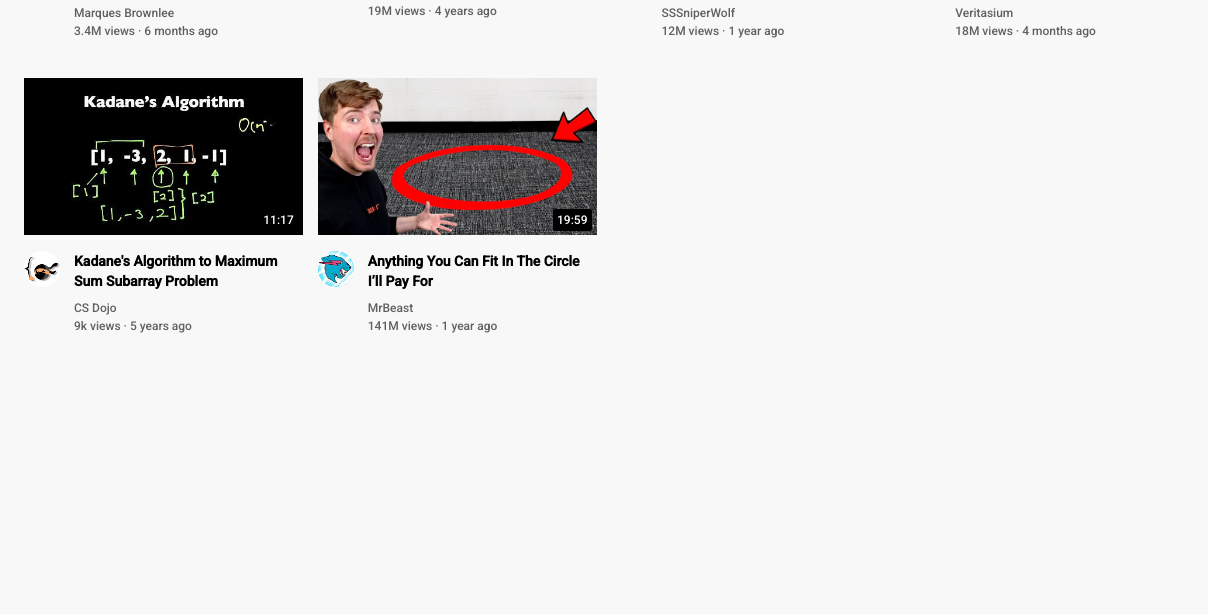
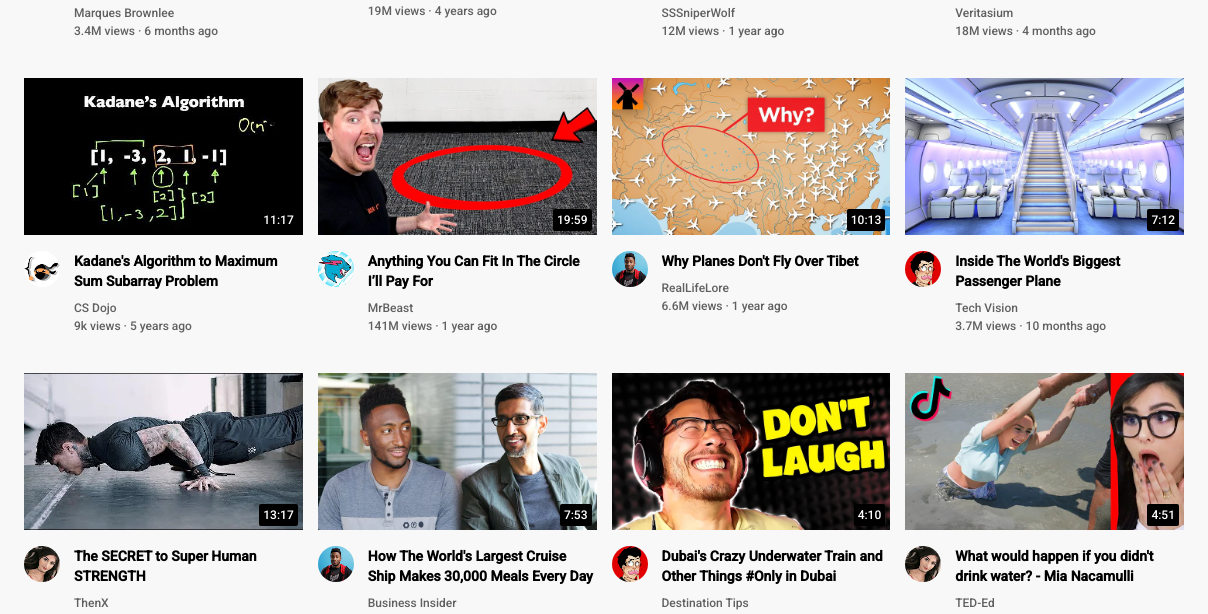
Before and after one commit to AlexandrosBest/Creating_youtube, a plain HTML site: page youtube.html in a window 1280 px wide. Shown: the part 296-910 px from the top of the page, 72-1280 px from the left. Before the commit the page ends 800 px from the top, so only its background shows below. Drawn offline with Linux system fonts and the light colour scheme.

Commit message:
adding other thumbnails

```diff
--- a/youtube.html
+++ b/youtube.html
@@ -213,6 +213,148 @@
           </div>
         </div>
       </div>
+
+      <div class="video-preview">
+        <div class="thumbnail-row">
+          <img class="thumbnail" src="thumbnails/thumbnail-7.webp">
+          <div class="video-time">10:13</div>
+        </div>
+        <div class="video-info-grid">
+          <div class="channel-picture">
+            <img class="profile-picture" src="channel-pictures/channel-1.jpeg">
+          </div>
+          <div class="video-info">
+            <p class="video-title">
+              Why Planes Don't Fly Over Tibet
+            </p>
+            <p class="video-author">
+              RealLifeLore
+            </p>
+            <p class="video-stats">
+              6.6M views &#183; 1 year ago
+            </p>
+          </div>
+        </div>
+      </div>
+
+      <div class="video-preview">
+        <div class="thumbnail-row">
+          <img class="thumbnail" src="thumbnails/thumbnail-8.webp">
+          <div class="video-time">7:12</div>
+        </div>
+        <div class="video-info-grid">
+          <div class="channel-picture">
+            <img class="profile-picture" src="channel-pictures/channel-2.jpeg">
+          </div>
+          <div class="video-info">
+            <p class="video-title">
+              Inside The World's Biggest Passenger Plane
+            </p>
+            <p class="video-author">
+              Tech Vision
+            </p>
+            <p class="video-stats">
+              3.7M views &#183; 10 months ago
+            </p>
+          </div>
+        </div>
+      </div>
+
+      <div class="video-preview">
+        <div class="thumbnail-row">
+          <img class="thumbnail" src="thumbnails/thumbnail-9.webp">
+          <div class="video-time">13:17</div>
+        </div>
+        <div class="video-info-grid">
+          <div class="channel-picture">
+            <img class="profile-picture" src="channel-pictures/channel-3.jpeg">
+          </div>
+          <div class="video-info">
+            <p class="video-title">
+              The SECRET to Super Human STRENGTH
+            </p>
+            <p class="video-author">
+              ThenX
+            </p>
+            <p class="video-stats">
+              20M views &#183; 3 years ago
+            </p>
+          </div>
+        </div>
+      </div>
+
+      <div class="video-preview">
+        <div class="thumbnail-row">
+          <img class="thumbnail" src="thumbnails/thumbnail-1.webp">
+          <div class="video-time">7:53</div>
+        </div>
+        <div class="video-info-grid">
+          <div class="channel-picture">
+            <img class="profile-picture" src="channel-pictures/channel-1.jpeg">
+          </div>
+          <div class="video-info">
+            <p class="video-title">
+              How The World's Largest Cruise Ship Makes 30,000 Meals Every Day
+            </p>
+            <p class="video-author">
+              Business Insider
+            </p>
+            <p class="video-stats">
+              14M views &#183; 1 year ago
+            </p>
+          </div>
+        </div>
+      </div>
+
+      <div class="video-preview">
+        <div class="thumbnail-row">
+          <img class="thumbnail" src="thumbnails/thumbnail-2.webp">
+          <div class="video-time">4:10</div>
+        </div>
+        <div class="video-info-grid">
+          <div class="channel-picture">
+            <img class="profile-picture" src="channel-pictures/channel-2.jpeg">
+          </div>
+          <div class="video-info">
+            <p class="video-title">
+              Dubai's Crazy Underwater Train and Other Things #Only in Dubai
+            </p>
+            <p class="video-author">
+              Destination Tips
+            </p>
+            <p class="video-stats">
+              3M views &#183; 1 year ago
+            </p>
+          </div>
+        </div>
+      </div>
+
+      <div class="video-preview">
+        <div class="thumbnail-row">
+          <img class="thumbnail" src="thumbnails/thumbnail-3.webp">
+          <div class="video-time">4:51</div>
+        </div>
+        <div class="video-info-grid">
+          <div class="channel-picture">
+            <img class="profile-picture" src="channel-pictures/channel-3.jpeg">
+          </div>
+          <div class="video-info">
+            <p class="video-title">
+              What would happen if you didn't drink water? - Mia Nacamulli
+            </p>
+            <p class="video-author">
+              TED-Ed
+            </p>
+            <p class="video-stats">
+              12M views &#183; 5 years ago
+            </p>
+          </div>
+        </div>
+      </div>
+
+
+
+
     </div>
 
 
```
Also changed, not shown: thumbnails/thumbnail-7.webp (added), thumbnails/thumbnail-8.webp (added), thumbnails/thumbnail-9.webp (added).
